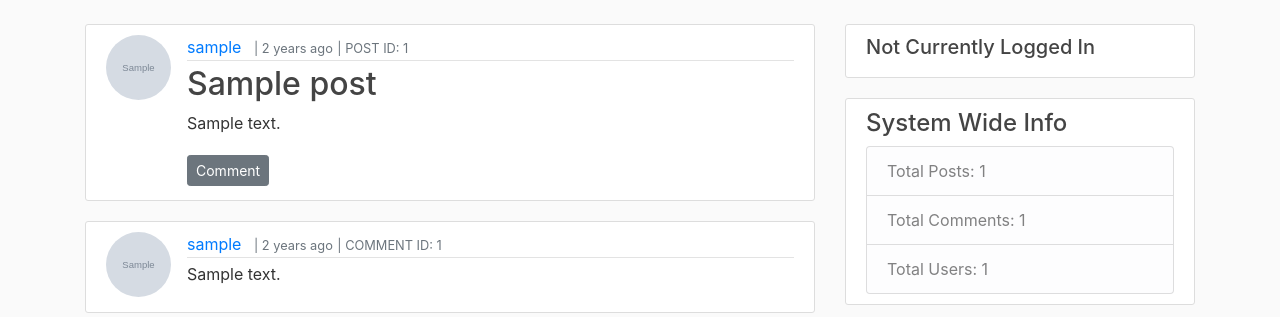
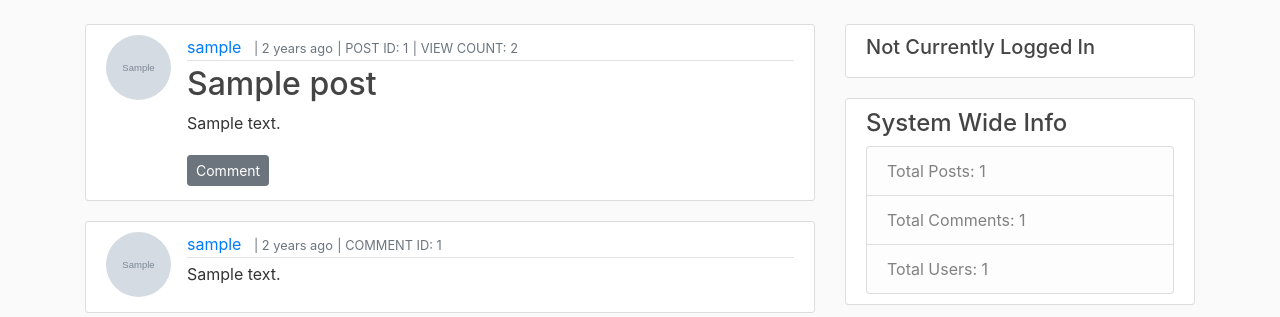
Before and after one commit to Robert-Such/flask_forum, a Flask app: page /post/1 in a window 1280 px wide. Shown: the part 56-373 px from the top of the page. Run offline with Flask 2, Linux system fonts and the light colour scheme; tables that the repository leaves empty hold one stand-in row (values such as "Sample post"); grey boxes marked "Sample" are stand-in pictures; some libraries are stand-ins or nearby versions.

Commit message:
added view count for each post.  this fixes #5

```diff
--- a/flaskblog/models.py
+++ b/flaskblog/models.py
@@ -44,6 +44,7 @@ class Post(db.Model):
     content = db.Column(db.Text, nullable=False)
     user_id = db.Column(db.Integer, db.ForeignKey('user.id'), nullable=False)
     comments = db.relationship('Comment', backref='post', lazy=True)
+    view_count = db.Column(db.Integer, unique=False, nullable=False, default=0)
 
     def __repr__(self):
         return f"Post('{self.title}', '{self.date_posted}')"
--- a/flaskblog/posts/routes.py
+++ b/flaskblog/posts/routes.py
@@ -26,6 +26,12 @@ def post(post_id):
     page = request.args.get('page', 1, type=int)
     post = Post.query.get_or_404(post_id)
     comments = Comment.query.filter_by(post_id=post.id).order_by(Comment.date_posted.desc()).paginate(page=page, per_page=5)
+    if not post.view_count:
+        post.view_count = 1
+        db.session.commit()
+    else:
+        post.view_count += 1
+    db.session.commit()
     return render_template('post.html', title=post.title, post=post, comments=comments)
 
 
--- a/flaskblog/templates/create_comment.html
+++ b/flaskblog/templates/create_comment.html
@@ -9,6 +9,7 @@
                 post.author.username }}</a>
             <small class="text-muted">| {{ post.date_posted | humanize }}</small>
             <small class="text-muted">| POST ID: {{ post.id}}</small>
+            <small class="text-muted">| VIEW COUNT: {{ post.view_count}}</small>
         </div>
         <h2 class="article-title">{{ post.title }}</h2>
         <p class="article-content">{{ post.content }}</p>
--- a/flaskblog/templates/home.html
+++ b/flaskblog/templates/home.html
@@ -9,6 +9,7 @@
             <a class="mr-2" href="{{ url_for('users.user_posts', username=post.author.username) }}">{{ post.author.username }}</a>
             <small class="text-muted">| {{ post.date_posted | humanize }}</small>
             <small class="text-muted">| POST ID: {{ post.id}}</small>
+            <small class="text-muted">| VIEW COUNT: {{ post.view_count}}</small>
         </div>
         <h2><a class="article-title" href="{{ url_for('posts.post', post_id=post.id) }}">{{ post.title }}</a></h2>
         <p class="article-content">{{ post.content }}</p>
--- a/flaskblog/templates/post.html
+++ b/flaskblog/templates/post.html
@@ -9,6 +9,7 @@
                 post.author.username }}</a>
             <small class="text-muted">| {{ post.date_posted | humanize }}</small>
             <small class="text-muted">| POST ID: {{ post.id}}</small>
+            <small class="text-muted">| VIEW COUNT: {{ post.view_count}}</small>
         </div>
         <h2 class="article-title">{{ post.title }}</h2>
         <p class="article-content">{{ post.content }}</p>
--- a/flaskblog/templates/user_posts.html
+++ b/flaskblog/templates/user_posts.html
@@ -11,6 +11,7 @@
                 post.author.username }}</a>
             <small class="text-muted">| {{ post.date_posted | humanize }}</small>
             <small class="text-muted">| POST ID: {{ post.id}}</small>
+            <small class="text-muted">| VIEW COUNT: {{ post.view_count}}</small>
         </div>
         <h2><a class="article-title" href="{{ url_for('posts.post', post_id=post.id) }}">{{ post.title }}</a></h2>
         <p class="article-content">{{ post.content }}</p>
--- a/run.py
+++ b/run.py
@@ -19,9 +19,9 @@ def static_info():
         usrpostcount = Post.query.filter_by(user_id=current_user.id).count()
         usrcommentcount = Comment.query.filter_by(user_id=current_user.id).count()
 
-        return dict(syspostcount=syspostcount, syscommentcount=syscommentcount, sysusercount=sysusercount,
-                    usrpostcount=usrpostcount, usrcommentcount=usrcommentcount, username=username,
-                    useremail=useremail, date_created=date_created)
+        return dict(syspostcount=syspostcount, syscommentcount=syscommentcount,
+                    sysusercount=sysusercount, usrpostcount=usrpostcount, usrcommentcount=usrcommentcount,
+                    username=username, useremail=useremail, date_created=date_created)
     else:
         return dict(syspostcount=syspostcount, syscommentcount=syscommentcount, sysusercount=sysusercount)
 
```
